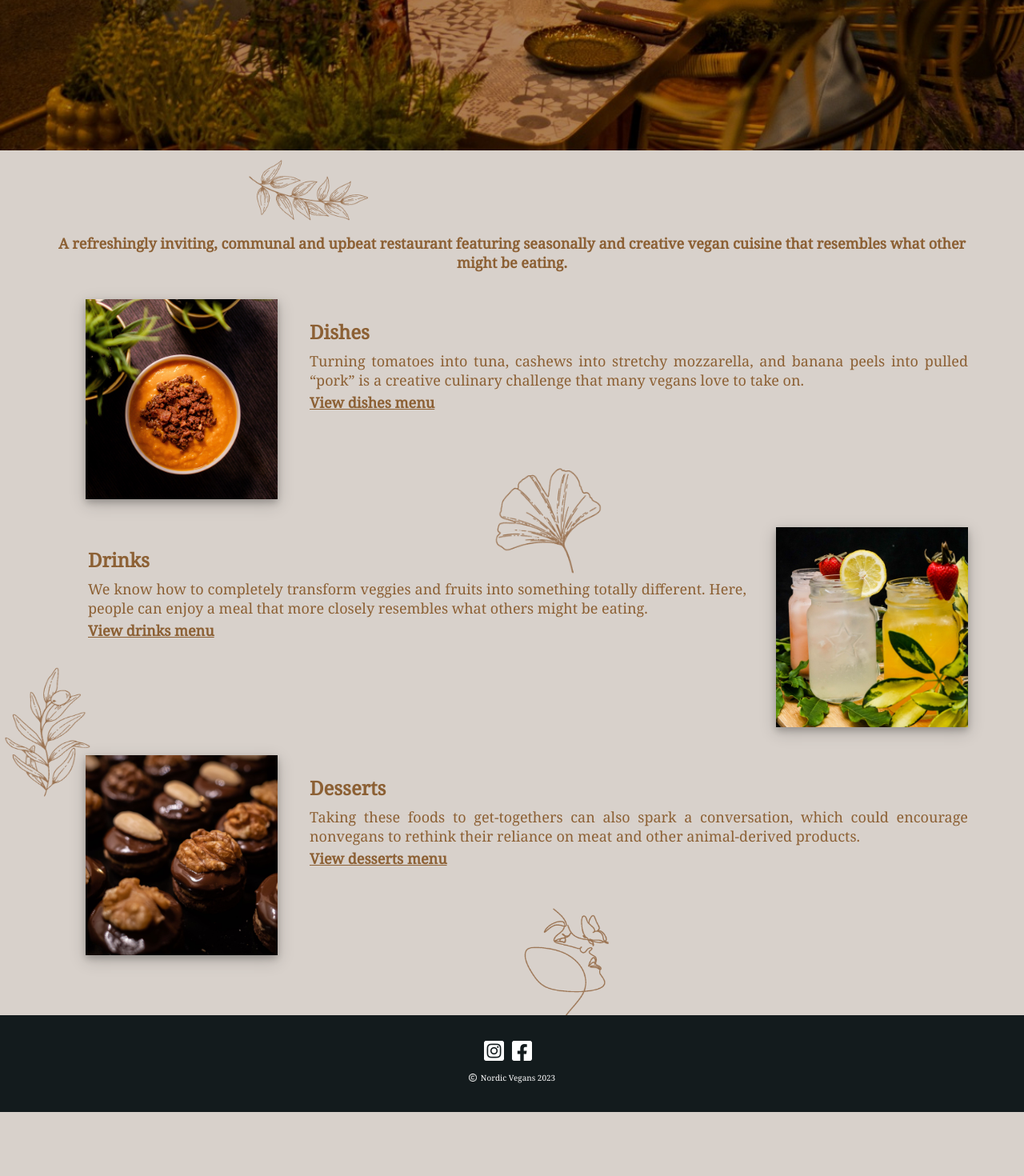
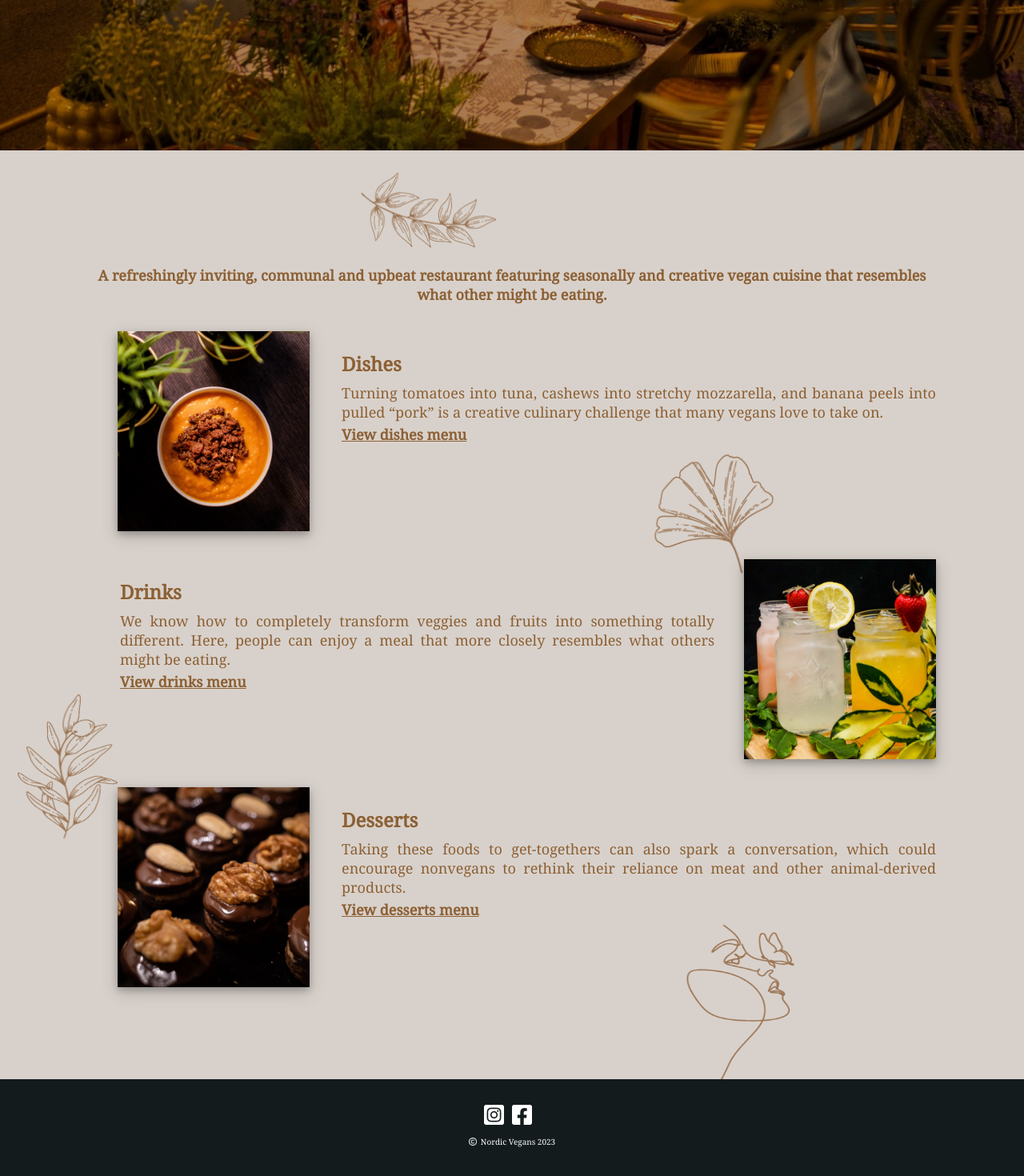
Before and after one commit to KatheRojasO/vegan-restaurant, a React (Create React App) app: page / in a window 1280 px wide. Shown: the part 612-2082 px from the top of the page at 80% size. Before the commit the page ends 2002 px from the top, so only its background shows below. Built offline with nearby package versions, Linux system fonts and the light colour scheme; a web font is replaced by a local one.

Commit message:
set up sections for laptop 1040px

```diff
--- a/src/css/base/variables.css
+++ b/src/css/base/variables.css
@@ -29,3 +29,17 @@
     --space-big: 70px;
   }
 }
+
+/* Tablet */
+@media screen and (min-width: 768px) {
+  :root {
+    --space-big: 80px;
+  }
+}
+
+/* Tablet */
+@media screen and (min-width: 768px) {
+  :root {
+    --space-big: 110px;
+  }
+}
--- a/src/css/pages/MainPage.css
+++ b/src/css/pages/MainPage.css
@@ -160,3 +160,30 @@
     transform: translate(540%, 450%);
   }
 }
+
+/* Laptop small*/
+@media screen and (min-width: 1024px) {
+  .bg-1 {
+    width: 170px;
+    height: 100px;
+    transform: translate(200%, -85%);
+  }
+
+  .bg-2 {
+    width: 170px;
+    height: 169px;
+    transform: translate(410%, 150%);
+  }
+
+  .bg-3 {
+    width: 130px;
+    height: 188px;
+    transform: translate(-70%, 300%);
+  }
+
+  .bg-4 {
+    width: 138px;
+    height: 223px;
+    transform: translate(540%, 380%);
+  }
+}
```
